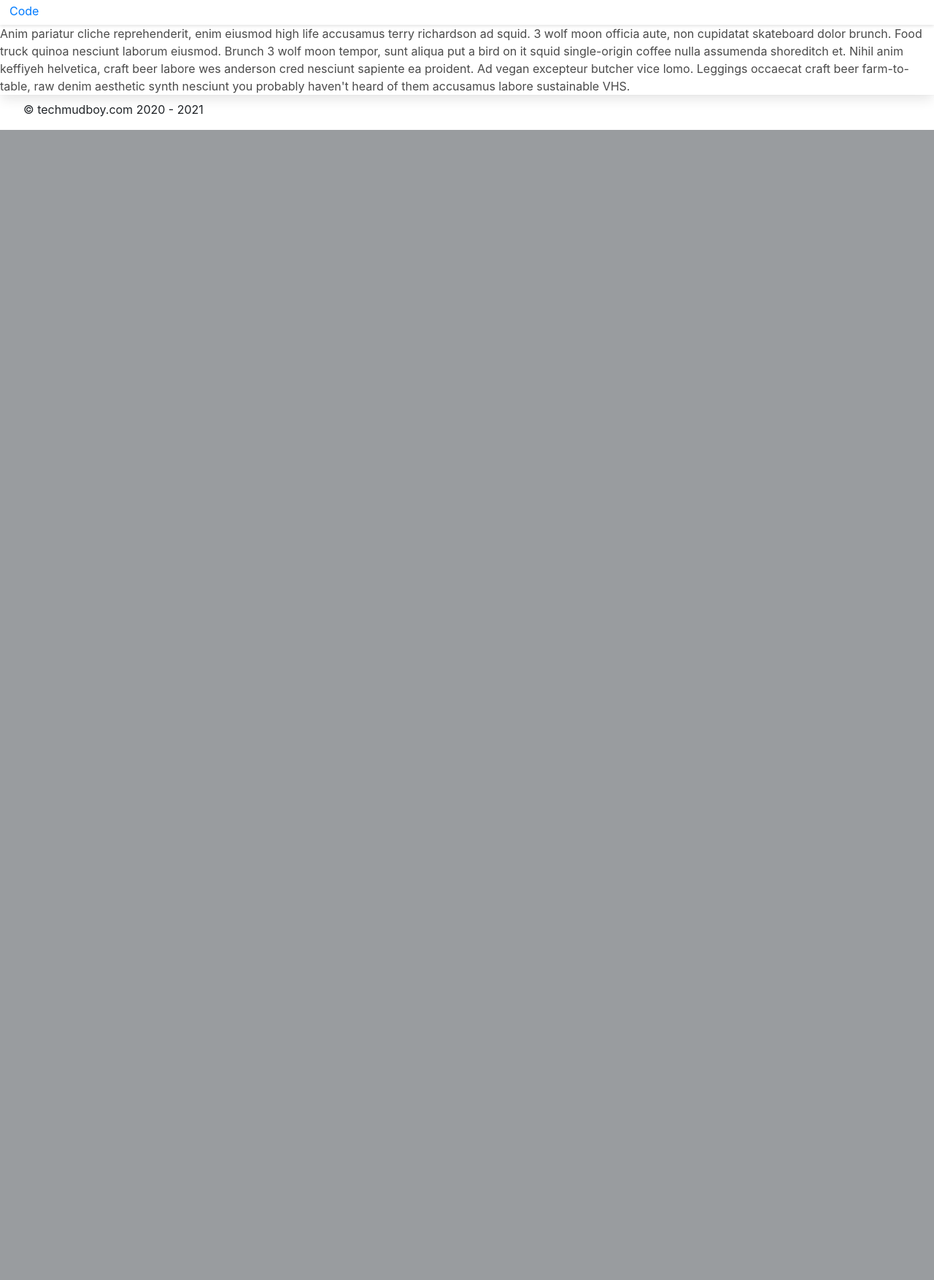
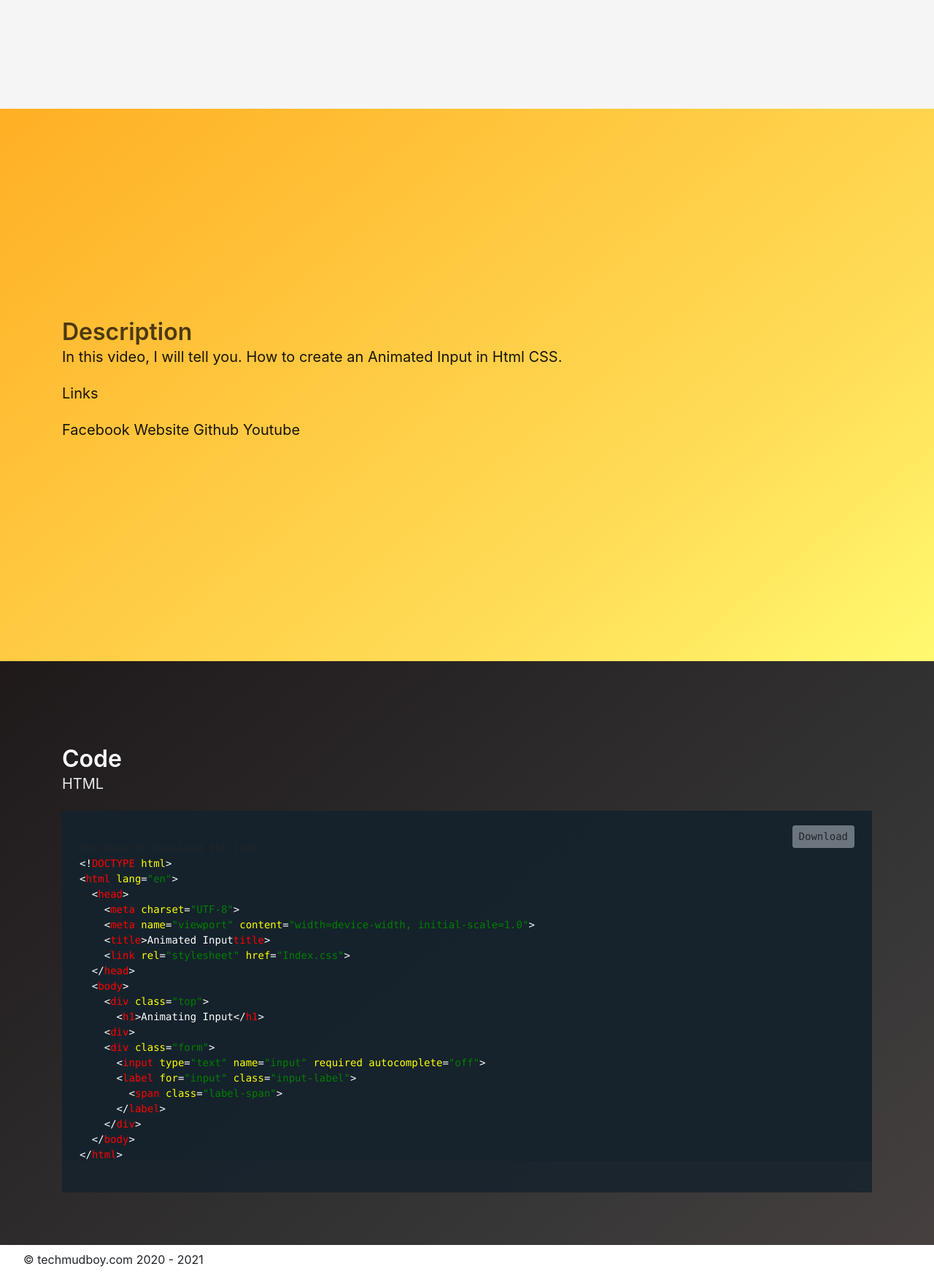
Before and after one commit to mudasiralinizamani/DjangoWeb, a Django app: page /videos/input-animation-with-html-css in a window 1280 px wide. Shown: the part 932-2686 px from the top of the page at 73% size. Before the commit the page ends 1110 px from the top, so only its background shows below. Run offline with Django 3.2, Linux system fonts and the light colour scheme; style sheets or scripts are compiled from the project's sources; some libraries are stand-ins or nearby versions; some web fonts are replaced.

Commit message:
videos page is completed

```diff
--- /dev/null
+++ b/Static/Styles/Coding/Style.css
@@ -0,0 +1,20 @@
+.html_bracket {
+  color: white;
+}
+
+.html_element {
+  color: red;
+}
+
+.html_property {
+  color: yellow;
+}
+
+.html_string {
+  color: green;
+}
+
+.html_text {
+  color: white;
+}
+/*# sourceMappingURL=Style.css.map */
--- /dev/null
+++ b/Static/Styles/Coding/Style.scss
@@ -0,0 +1,27 @@
+.com{
+  color: grey;
+  font-style: italic;
+}
+
+// Html
+
+.html_bracket {
+  color: #ffffffeb;
+}
+
+.html_element {
+  color: #ff0f52;;
+}
+
+.html_property {
+  color: #f0f02c;
+  font-style: italic;
+}
+
+.html_string {
+  color: #4dc44d;
+}
+
+.html_text {
+  color: #ffffffeb;
+}
--- a/Static/Styles/Videos/Style.css
+++ b/Static/Styles/Videos/Style.css
@@ -12,4 +12,69 @@
   width: 100%;
   height: 75vh;
 }
+
+pre {
+  background-color: #15222ddb !important;
+}
+
+#container-2 {
+  margin-left: 5%;
+  margin-right: 1%;
+  margin-bottom: 3vh;
+  display: -webkit-box;
+  display: -ms-flexbox;
+  display: flex;
+  -webkit-box-orient: vertical;
+  -webkit-box-direction: normal;
+      -ms-flex-direction: column;
+          flex-direction: column;
+}
+
+#description {
+  height: 40vh;
+}
+
+.code-div {
+  background-color: #15222ddb !important;
+  height: 60vh;
+  font-family: Consolas, Monaco, "Andale Mono", "Ubuntu Mono", monospace;
+}
+
+.my-btn {
+  text-decoration: none;
+}
+
+.my-btn:hover {
+  text-decoration: none;
+}
+
+.scroll {
+  overflow-x: hidden;
+  overflow-y: scroll;
+}
+
+.code {
+  margin: 6px 2px !important;
+}
+
+/* Coding Text Colours */
+.space {
+  margin-left: 2.1rem !important;
+}
+
+.space-2 {
+  margin-left: 4.4rem;
+}
+
+.space-3 {
+  margin-left: 6.7rem;
+}
+
+.space-4 {
+  margin-left: 8.1rem;
+}
+
+.space-5 {
+  margin-left: 10.13rem;
+}
 /*# sourceMappingURL=Style.css.map */
--- a/Static/Styles/Videos/Style.scss
+++ b/Static/Styles/Videos/Style.scss
@@ -20,8 +20,17 @@
 
 }
 
-.sec-2{
-  margin: 5em 1.2em;
+pre{
+  background-color: #15222ddb !important;
+}
+
+
+#container-2 {
+  margin-left: 5%;
+  margin-right: 1%;
+  margin-bottom: 3vh;
+  display: flex;
+  flex-direction: column;
 }
 
 #description {
@@ -29,8 +38,8 @@
 }
 
 .code-div {
-  background-color: #15222ddb;
-  height: 60vh;
+  background-color: #15222ddb !important;
+  // height: 60vh;
   font-family: Consolas, Monaco, "Andale Mono", "Ubuntu Mono", monospace;
 }
 
@@ -47,9 +56,12 @@
   overflow-y: scroll;
 }
 
+
+
 .code {
   margin: 6px 2px !important;
 }
+
 
 /* Coding Text Colours */
 
@@ -105,47 +117,3 @@ $Python_Colours: (
   fu: #ce2a2a,
   com: grey,
 );
-
-  color: Python_Colours(if);
-}
-
-.no{
-  color: Python_Colours(no);
-}
-
-.eq{
-  color: Python_Colours(eq);
-}
-.ifn{
-  color: Python_Colours(ifn);
-}
-
-.string{
-  color: Python_Colours(string);
-}
-
-.num{
-  color: Python_Colours(num);
-}
-
-.sel{
-  color: Python_Colours(sel);
-}
-
-.atri{
-  color: Python_Colours(atri);
-}
-
-.fu{
-  color: Python_Colours(fu);
-}
-
-.com {
-  color: Python_Colours(com);
-}
-
-pre {
-  background-color: #15222ddb !important;
-  padding: 1em !important;
-  text-align: left !important;
-}
--- a/videos/templates/videos/1.html
+++ /dev/null
@@ -1,72 +0,0 @@
-{% extends 'Must/Must.html' %}
-{% block title %}Tech MUD | Videos{% endblock %}
-{% load static %}
-{% block css_1 %}{% static 'Styles/Videos/Style.css' %}{% endblock %}
-{% block active_videos %}active{% endblock %}
-
-{% block body %}
-<section class="sec-1">
-              <div class="video-div">
-                            <h3 class="title is-4 video-title">
-                              Getting Started || Urdu/Hindi || Mudasir Ali || Nodejs tut#1
-                            </h3>
-
-                            <iframe src="https://www.youtube.com/embed/jpaHRQl6wG0" class="Video"  allowfullscreen></iframe>
-
-                  </div>
-
-</section>
-<section class="sec-2">
-  <div class="accordion" id="accordionExample">
-    <div class="card">
-      <div class="card-header" id="headingOne">
-        <h2 class="mb-0">
-          <button class="btn btn-link btn-block text-left" type="button" data-toggle="collapse" data-target="#collapseOne" aria-expanded="true" aria-controls="collapseOne">
-            Details
-          </button>
-        </h2>
-      </div>
-
-      <div id="collapseOne" class="collapse show" aria-labelledby="headingOne" data-parent="#accordionExample">
-        <div class="card-body">
-          Anim pariatur cliche reprehenderit, enim eiusmod high life accusamus terry richardson ad squid. 3 wolf moon officia aute, non cupidatat skateboard dolor brunch. Food truck quinoa nesciunt laborum eiusmod. Brunch 3 wolf moon tempor, sunt aliqua put a bird on it squid single-origin coffee nulla assumenda shoreditch et. Nihil anim keffiyeh helvetica, craft beer labore wes anderson cred nesciunt sapiente ea proident. Ad vegan excepteur butcher vice lomo. Leggings occaecat craft beer farm-to-table, raw denim aesthetic synth nesciunt you probably haven't heard of them accusamus labore sustainable VHS.
-        </div>
-      </div>
-    </div>
-    <div class="card">
-      <div class="card-header" id="headingTwo">
-        <h2 class="mb-0">
-          <button class="btn btn-link btn-block text-left" type="button" data-toggle="collapse" data-target="#collapseTwo" aria-expanded="false" aria-controls="collapseTwo">
-            Code
-          </button>
-        </h2>
-      </div>
-      <div id="collapseTwo" class="collapse show" aria-labelledby="headingTwo" data-parent="#accordionExample">
-        <div class="card-body scroll code-div">
-          Anim pariatur cliche reprehenderit, enim eiusmod high life accusamus terry richardson ad squid. 3 wolf moon officia aute, non cupidatat skateboard dolor brunch. Food truck quinoa nesciunt laborum eiusmod. Brunch 3 wolf moon tempor, sunt aliqua put a bird on it squid single-origin coffee nulla assumenda shoreditch et. Nihil anim keffiyeh helvetica, craft beer labore wes anderson cred nesciunt sapiente ea proident. Ad vegan excepteur butcher vice lomo. Leggings occaecat craft beer farm-to-table, raw denim aesthetic synth nesciunt you probably haven't heard of them accusamus labore sustainable VHS.
-        </div>
-      </div>
-    </div>
-
-  </div>
-</section>
-{% endblock %}
-
-{% block other_script %}
-<script
-src="https://code.jquery.com/jquery-3.5.1.slim.min.js"
-integrity="sha384-DfXdz2htPH0lsSSs5nCTpuj/zy4C+OGpamoFVy38MVBnE+IbbVYUew+OrCXaRkfj"
-crossorigin="anonymous"
-></script>
-<script
-src="https://cdn.jsdelivr.net/npm/popper.js@1.16.0/dist/umd/popper.min.js"
-integrity="sha384-Q6E9RHvbIyZFJoft+2mJbHaEWldlvI9IOYy5n3zV9zzTtmI3UksdQRVvoxMfooAo"
-crossorigin="anonymous"
-></script>
-<script
-src="https://stackpath.bootstrapcdn.com/bootstrap/4.5.0/js/bootstrap.min.js"
-integrity="sha384-OgVRvuATP1z7JjHLkuOU7Xw704+h835Lr+6QL9UvYjZE3Ipu6Tp75j7Bh/kR0JKI"
-crossorigin="anonymous"
-></script>
-
-{% endblock %}
--- /dev/null
+++ b/videos/templates/videos/Video_1.html
@@ -0,0 +1,77 @@
+{% extends 'Must/Must.html' %}
+{% block title %}Tech MUD | Videos {{title}}{% endblock %}
+{% load static %}
+{% block css_1 %}{% static 'Styles/Videos/Style.css' %}{% endblock %}
+{% block css_2 %}{% static 'Styles/Coding/Style.css' %}{% endblock %}
+{% block active_videos %}active{% endblock %}
+
+{% block body %}
+<section class="sec-1">
+  <section class="hero is-medium is-light">
+    <div class="hero-body">
+      <h1 class="title">
+        {{title}}
+      </h1>
+      <iframe
+        src="{{video_link}}"
+        class="Video"
+        allowfullscreen
+      ></iframe>
+    </div>
+  </section>
+</section>
+<section class="sec-2">
+  <section class="hero is-large is-warning is-bold">
+    <div class="hero-body">
+      <div class="container">
+        <h1 class="title">Description</h1>
+        <h2 class="subtitle">
+          <p>
+            {{desc}} <br><br>
+
+            Links <br><br>
+            <a href="{% url 'Facebook_link' %}" target="_blank">Facebook</a> <a href="{% url 'Website_link' %}" target="_blank">Website</a> <a href="{% url 'Github_link' %}" target="_blank">Github</a> <a href="{% url 'Youtube_link' %}" target="_blank">Youtube</a>
+
+          </p>
+        </h2>
+      </div>
+    </div>
+  </section>
+</section>
+<section class="sec-3">
+  <section class="hero is-fullheight is-dark is-bold">
+    <div class="hero-body">
+      <div class="container">
+        <h1 class="title">Code</h1>
+        <h2 class="subtitle">HTML</h2>
+        <div class="code-div">
+          <pre>
+            <a type="button" class="btn btn-sm btn-secondary" download="" href="{% static code_download %}" style="float: right;">Download</a>
+<span class="com">You have to download the Code</span>
+<span class="html_bracket"><</span><span class="html_bracket">!</span><span class="html_element">DOCTYPE</span> <span class="html_property">html</span><span class="html_bracket">></span>
+<span class="html_bracket"><</span><span class="html_element">html </span><span class="html_property">lang</span><span class="html_text">=</span><span class="html_string">"en"</span><span class="html_bracket">></span>
+  <span class="html_bracket"><</span><span class="html_element">head</span><span class="html_bracket">></span>
+    <span class="html_bracket"><</span><span class="html_element">meta</span> <span class="html_property">charset</span><span class="html_text">=</span><span class="html_string">"UTF-8"</span><span class="html_bracket">></span>
+    <span class="html_bracket"><</span><span class="html_element">meta</span> <span class="html_property">name</span><span class="html_text">=</span><span class="html_string">"viewport"</span> <span class="html_property">content</span><span class="html_text">=</span><span class="html_string">"width=device-width, initial-scale=1.0"</span><span class="html_bracket">></span>
+    <span class="html_bracket"><</span><span class="html_element">title</span><span class="html_bracket">></span><span class="html_text">Animated Input</span><span class="html_bracket"></span></span><span class="html_element">title</span><span class="html_bracket">></span>
+    <span class="html_bracket"><</span><span class="html_element">link</span> <span class="html_property">rel</span><span class="html_text">=</span><span class="html_string">"stylesheet"</span> <span class="html_property">href</span><span class="html_text">=</span><span class="html_string">"Index.css"</span><span class="html_bracket">></span>
+  <span class="html_bracket"><</span><span class="html_bracket">/</span><span class="html_element">head</span><span class="html_bracket">></span>
+  <span class="html_bracket"><</span><span class="html_element">body</span><span class="html_bracket">></span>
+    <span class="html_bracket"><</span><span class="html_element">div</span> <span class="html_property">class</span><span class="html_text">=</span><span class="html_string">"top"</span><span class="html_bracket">></span>
+      <span class="html_bracket"><</span><span class="html_element">h1</span><span class="html_bracket">></span><span class="html_text">Animating Input</span><span class="html_bracket"><</span><span class="html_bracket">/</span><span class="html_element">h1</span><span class="html_bracket">></span>
+    <span class="html_bracket"><</span><span class="html_element">div</span><span class="html_bracket">></span>
+    <span class="html_bracket"><</span><span class="html_element">div</span> <span class="html_property">class</span><span class="html_text">=</span><span class="html_string">"form"</span><span class="html_bracket">></span>
+      <span class="html_bracket"><</span><span class="html_element">input</span> <span class="html_property">type</span><span class="html_text">=</span><span class="html_string">"text"</span> <span class="html_property">name</span><span class="html_text">=</span><span class="html_string">"input"</span> <span class="html_property">required autocomplete</span><span class="html_text">=</span><span class="html_string">"off"</span><span class="html_bracket">></span>
+      <span class="html_bracket"><</span><span class="html_element">label</span> <span class="html_property">for</span><span class="html_text">=</span><span class="html_string">"input"</span> <span class="html_property">class</span><span class="html_text">=</span><span class="html_string">"input-label"</span><span class="html_bracket">></span>
+        <span class="html_bracket"><</span><span class="html_element">span</span> <span class="html_property">class</span><span class="html_text">=</span><span class="html_string">"label-span"</span><span class="html_bracket">></span>
+      <span class="html_bracket"><</span><span class="html_bracket">/</span><span class="html_element">label</span><span class="html_bracket">></span>
+    <span class="html_bracket"><</span><span class="html_bracket">/</span><span class="html_element">div</span><span class="html_bracket">></span>
+  <span class="html_bracket"><</span><span class="html_bracket">/</span><span class="html_element">body</span><span class="html_bracket">></span>
+<span class="html_bracket"><</span><span class="html_bracket">/</span><span class="html_element">html</span><span class="html_bracket">></span>
+          </pre>
+        </div>
+      </div>
+    </div>
+  </section>
+</section>
+{% endblock %}
--- a/videos/views.py
+++ b/videos/views.py
@@ -19,6 +19,9 @@ Dates = {'Video_1': 'Aug 14, 2020', 'Video_2': 'Sep 1, 2020', 'Video_3': 'Sep 6,
 
 Links = {'Video_1': 'Video_1', 'Video_2': 'Video_2', 'Video_3': 'Video_3'}
 
+Video_Links = {'Video_1': 'https://www.youtube.com/embed/nER0LN0gIKY'}
+Code_Download = {'Video_1': ['Downloads/Codes/Videos/Video_1/Index.html', ''], }
+
 def Videos(req):
     Context = {'name': Name, 'video_1_title': Titles[1], 'video_2_title': Titles[2], 'video_3_title': Titles[3],
                'brief': Brief, 'video_1_desc': Descyptions.get('Video_1'), 'video_2_desc': Descyptions.get('Video_2'), 'video_3_desc': Descyptions.get('Video_3'),
@@ -30,7 +33,12 @@ def Videos(req):
 
 
 def Video_1(req):
-    return render(req, 'videos/1.html')
+    Context = {'title': f'{Titles[1]} || Urdu/Hindi || Mudasir Ali',
+                'desc': Descyptions.get('Video_1'),
+                'video_link': Video_Links.get('Video_1'),
+                'code_download': Code_Download.get('Video_1')[0],
+                }
+    return render(req, 'videos/Video_1.html', Context)
 
 def Video_2(req):
     pass
--- a/web/urls.py
+++ b/web/urls.py
@@ -43,4 +43,10 @@ urlpatterns = [
     #  Twiter Link
     path('https://twitter.com/Mudasir78169406', views.Twitter, name="Twitter_link"),
 
+    #  Youtube Link
+    path('https://twitter.com/Mudasir78169406', views.Twitter, name="Youtube_link"),
+
+    #  Website Link
+    path('https://techmudboy.com/', views.Website, name="Website_link"),
+
 ]
--- a/web/views.py
+++ b/web/views.py
@@ -64,3 +64,6 @@ def Github(req):
 
 def Twitter(req):
     return redirect('https://twitter.com/Mudasir78169406')
+
+def Website(req):
+    return redirect('https://techmudboy.com/')
```
Also changed, not shown: Static/Downloads/Codes/Videos/Video_1/Index.css (added, +83 -0 lines), Static/Downloads/Codes/Videos/Video_1/Index.html (added, +20 -0 lines), 3 other files.
